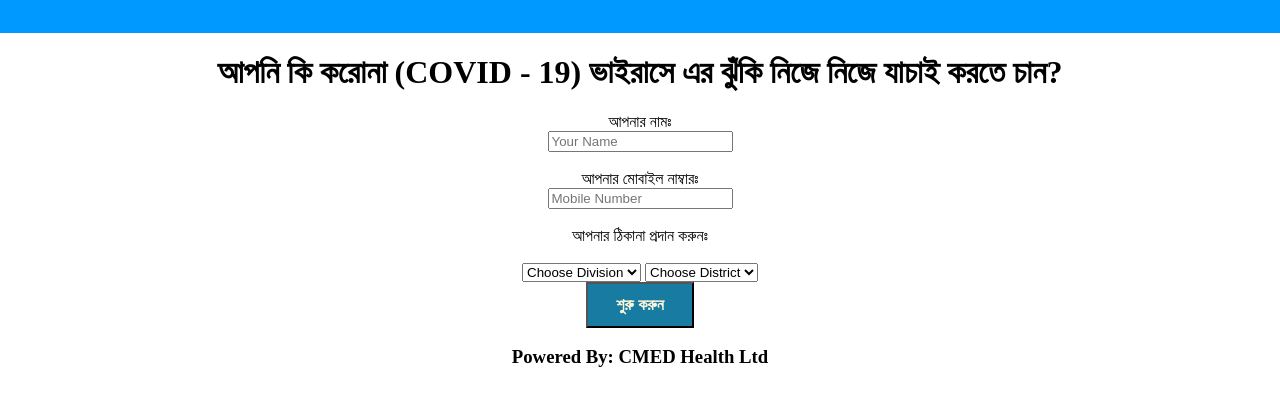
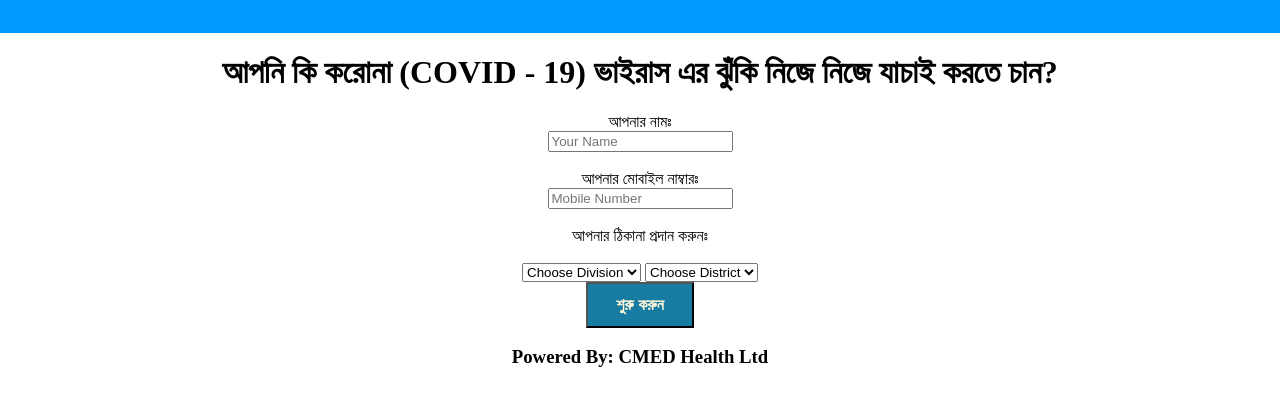
Before and after one commit to nayeemcmed/COVID-19-QUES_WEB, a plain HTML site: page index.html in a window 1280 px wide. Shown: the part 262-668 px from the top of the page. Drawn offline with Linux system fonts and the light colour scheme.

Commit message:
Update index.html

```diff
--- a/index.html
+++ b/index.html
@@ -102,7 +102,7 @@ body {
   <h2>অনলাইন করোনা ভাইরাস টেস্ট</h2>
   <p >"মুজিববর্ষ উপলক্ষে CMED Health Ltd এর পক্ষ হতে উপহার"</p>
 </div>
-<h1 style="text-align:center">আপনি কি করোনা (COVID - 19) ভাইরাসে এর ঝুঁকি নিজে নিজে যাচাই করতে চান?</h1>
+<h1 style="text-align:center">আপনি কি করোনা (COVID - 19) ভাইরাস এর ঝুঁকি নিজে নিজে যাচাই করতে চান?</h1>
 <diV>
   <form action="/action_page.php" style="text-align:center">
    <label for="fname" style="font-size:bold">আপনার নামঃ</label><br>
```
